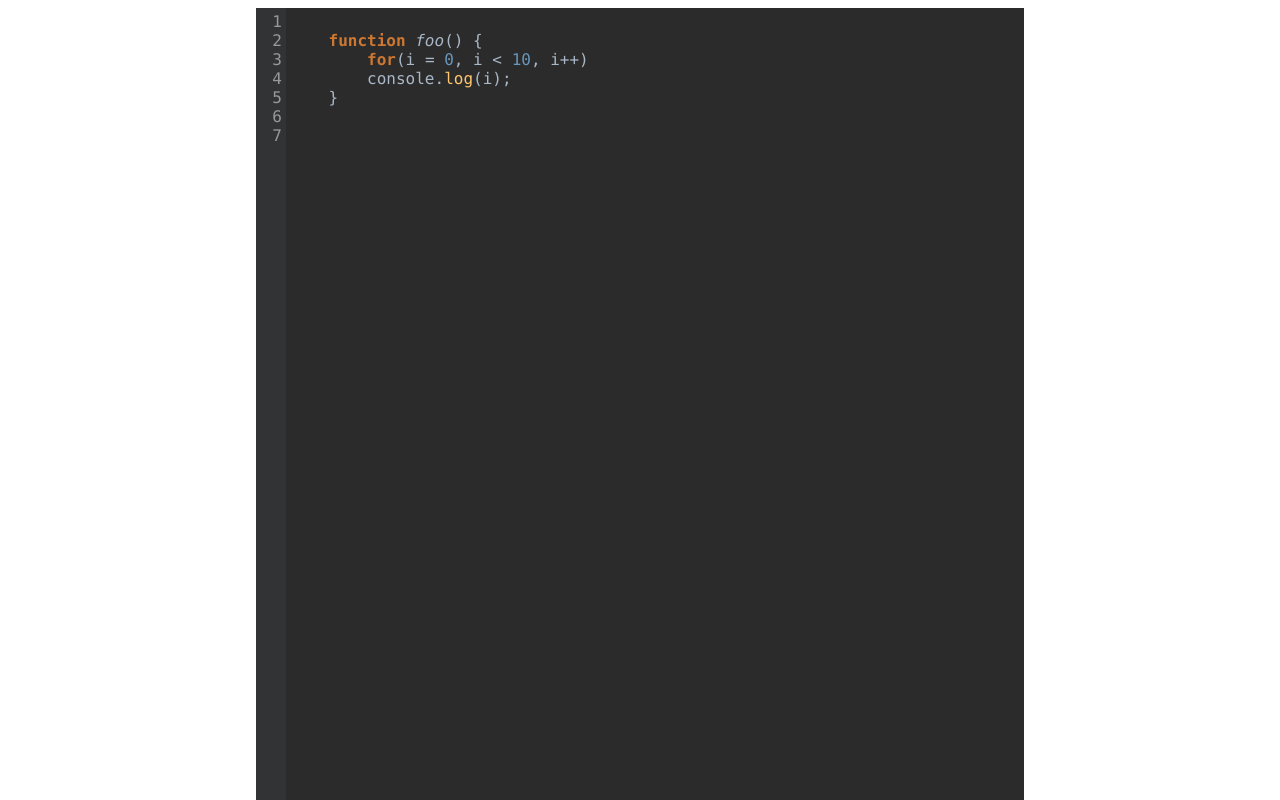
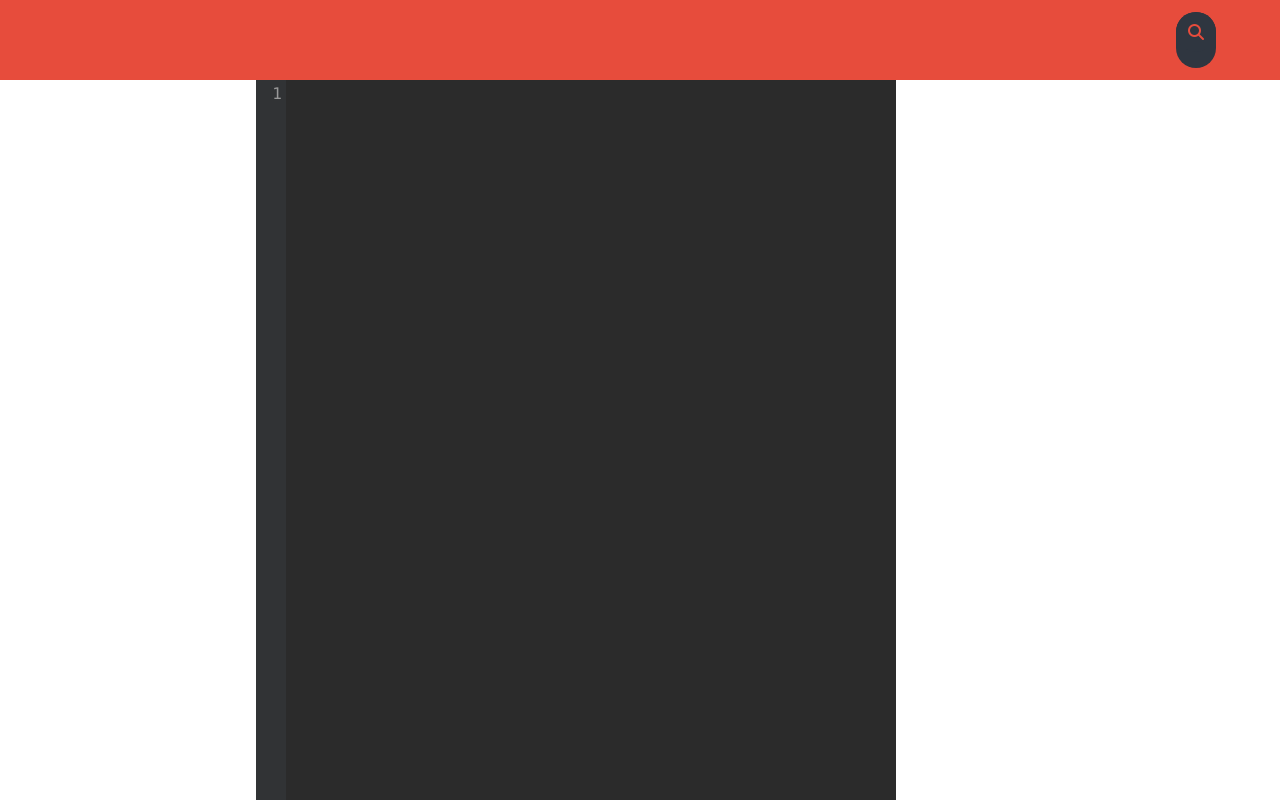
Before and after one commit to dc480506/Online-Compiler, a PHP site: page / in a window 1280 px wide. Run offline with PHP 8.4, Linux system fonts and the light colour scheme; some libraries are stand-ins or nearby versions.

Commit message:
search box added

```diff
--- a/index.html
+++ b/index.html
@@ -4,24 +4,24 @@
 <title>Code Mirror</title>
 <link rel="stylesheet" type="text/css" href="codemirror-5.48.2/lib/codemirror.css">
 <link rel="stylesheet" type="text/css" href="codemirror-5.48.2/theme/darcula.css">
-<link rel="stylesheet" type="text/css" href="codemirror-5.48.2/theme/isotope.css">
-<link rel="stylesheet" type="text/css" href="styles.css">
 <script type="text/javascript" src="codemirror-5.48.2/lib/codemirror.js"></script>
 <script type="text/javascript" src="codemirror-5.48.2/mode/javascript/javascript.js"></script>
 <script type="text/javascript" src="codemirror-5.48.2/addon/edit/matchbrackets.js"></script>
+<script type="text/javascript" src="codemirror-5.48.2/addon/edit/matchtags.js"></script>
 <script type="text/javascript" src="codemirror-5.48.2/addon/edit/closebrackets.js"></script>
+<script type="text/javascript" src="codemirror-5.48.2/addon/edit/closetag.js"></script>
+<script src="https://kit.fontawesome.com/73dadbfb7d.js"></script>
+<link rel="stylesheet" type="text/css" href="styles.css">
 </head>
 
 <body>
-
-    <textarea id='demotext'>
-
-    function foo() {
-        for(i = 0, i < 10, i++)
-        console.log(i);
-    }
-
-    </textarea>
+    <div class="menu-bar">
+      <div class="algo-search">
+          <input id="search-text" type="text" placeholder="Type to Search an algorithm">
+          <i class="fas fa-search"></i>
+      </div>
+    </div>
+    <textarea id='demotext'></textarea>
 
 <script type="text/javascript">
 
@@ -30,7 +30,8 @@
           mode: "javascript",
           theme:"darcula",
           matchBrackets:true,
-          closebrackets:true
+          autoCloseBrackets:true,
+          autoCloseTags:true
     });
 </script>
 </body>
--- a/styles.css
+++ b/styles.css
@@ -1,6 +1,57 @@
+body{
+	margin: 0;
+}
 .CodeMirror{
-	height:100%;
+	top: 10%;
+	height:90%;
 	left:20%;
-	width:60%;
+	width:50%;
 	position: absolute;
+	/*resize: both;*/
 }
+.menu-bar{
+	top:0;
+	height: 10%;
+	position: absolute;
+	background-color: #e74c3c;
+	width: 100%;
+}
+.algo-search{
+	right:5%;
+	position: absolute;
+	top:50%;
+	transform: translateY(-50%);
+	height: 70%;
+	background-color: #2f3640;
+	border-radius: 40px;
+}
+.algo-search:hover> #search-text{
+	width:16em;
+}
+.algo-search:hover> .fas.fa-search{
+	background:white;
+}
+.fas.fa-search{
+	float:right;
+	color:#e74c3c;
+	width: 2.5em;
+	height: 2.5em;
+	display: flex;
+	justify-content: center;
+	align-items: center;
+	border-radius: 50%;
+	background-color: #2f3640;
+}
+#search-text{
+	border: none;
+	background: none;
+	outline: none;
+	padding: 0;
+	color: white;
+	font-size:14px;
+	float: left;
+	transition: 0.4s;
+	line-height: 40px;
+	width: 0;
+	text-align: center;
+}
```
Also changed, not shown: script.js (added).
